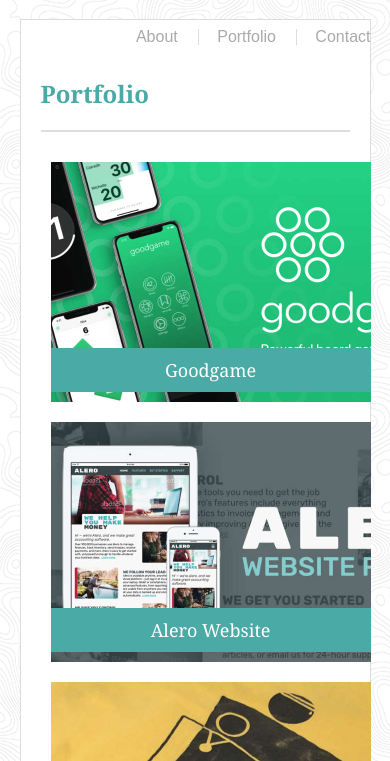
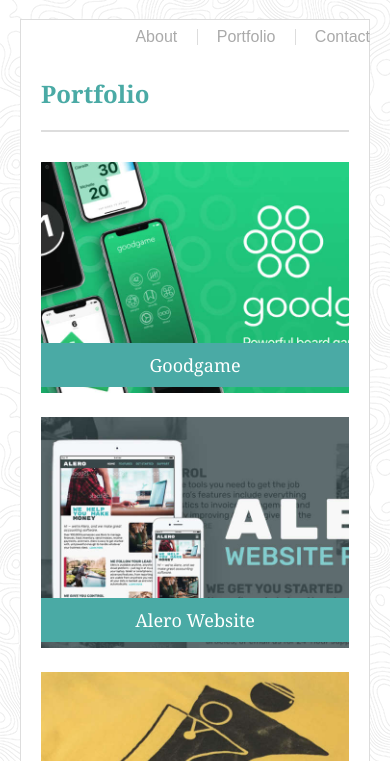
Before and after one commit to bigreader/bootcamp-responsive-portfolio, a plain HTML site: page portfolio.html in a window 390 px wide. Shown: the part 83-844 px from the top of the page. Drawn offline with Linux system fonts and the light colour scheme.

Commit message:
responsive design changes

```diff
--- a/assets/css/style.css
+++ b/assets/css/style.css
@@ -24,10 +24,12 @@ body {
 }
 
 .bounded {
-	max-width: 960px;
-	width: 90%;
-	min-width: 280px;
+	width: 960px;
 	margin: 0 auto;
+}
+
+.col-l {
+	width: 640px;
 }
 
 
@@ -88,15 +90,11 @@ nav a:hover {
 
 article {
 	box-sizing: border-box;
-	margin: 20px;
+	margin: 20px 0;
 	padding: 20px;
 
 	background: #ffffff;
 	border: 1px solid #dddddd;
-}
-
-article.bounded {
-	margin: 20px auto;
 }
 
 article p {
@@ -126,9 +124,14 @@ img.inline-left {
 .gallery .item {
 	flex: 0 0 auto;
 	position: relative;
-	height: 240px;
-	width: 320px;
+	height: auto;
+	width: 45%;
 	margin: 10px;
+}
+
+.gallery .item img {
+	width: 100%;
+	height: auto;
 }
 
 .gallery .item a {
@@ -136,7 +139,7 @@ img.inline-left {
 	position: absolute;
 	bottom: 10px;
 	left: 0;
-	width: 320px;
+	width: 100%;
 	padding: 10px;
 
 	font-family: 'Georgia', Times, Times New Roman, serif;
@@ -207,3 +210,31 @@ footer {
 	clear: both;
 	height: 1px;
 }
+
+@media (max-width: 980px) {
+
+	.bounded {
+		width: 640px;
+		margin: 0 auto;
+	}
+
+	.col-l {
+		width: 100%;
+	}
+
+}
+
+@media (max-width: 640px) {
+
+	.bounded {
+		width: auto;
+		margin: 0 20px;
+	}
+
+	.gallery .item {
+		height: auto;
+		width: 100%;
+		margin: 10px 0;
+	}
+
+}
--- a/portfolio.html
+++ b/portfolio.html
@@ -24,7 +24,8 @@
 			</div>
 		</header>
 
-		<article class="bounded">
+		<div class="bounded">
+			<article class="col-l">
 				<section class="clearfix">
 					<h1>Portfolio</h1>
 					<div class="gallery">
@@ -68,12 +69,15 @@
 					</div>
 				</section>
 			</article>
+		</div>
+
 		<div id="push"></div>
 	</div>
 
 	<footer>
 		<p class="bounded">Copyright &copy;2019 Josh Dudley</p>
 	</footer>
+		<div style="height: 10px; width: 320px; background: orange"></div>
 
 </body>
 </html>
```
Lines whose indentation alone changed are shown as unchanged.
